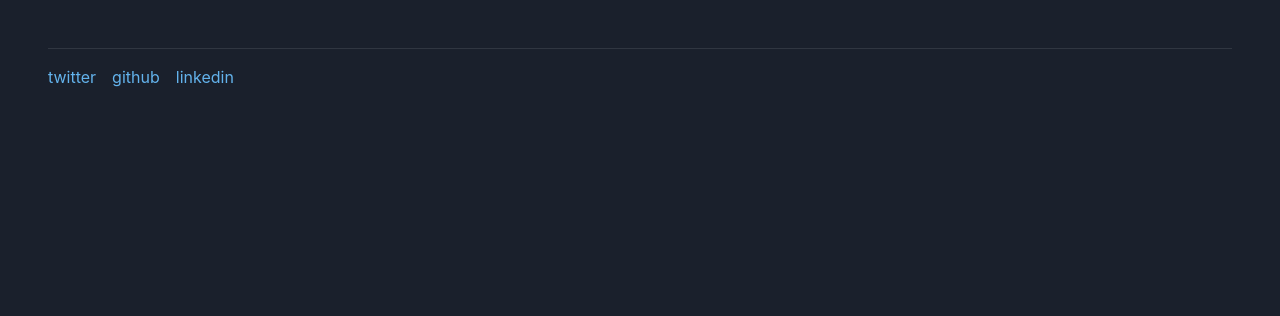
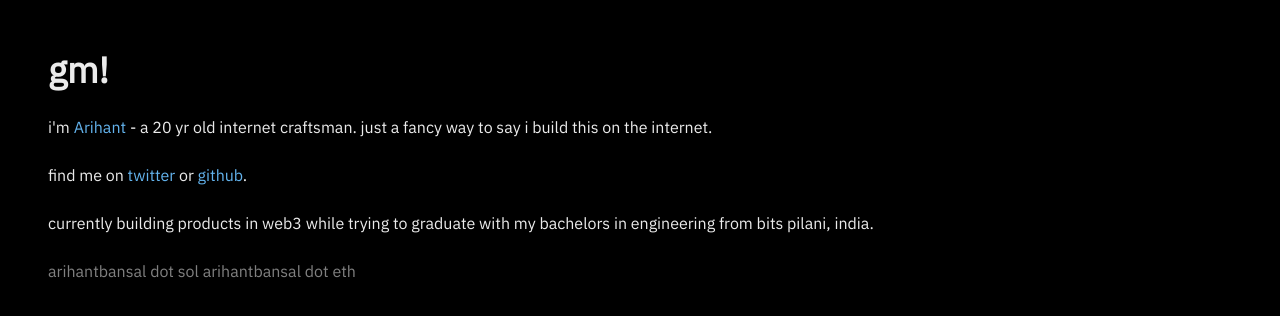
Before and after one commit to arihantbansal/portfolio, a Next.js app: page / in a window 1280 px wide. Shown: the top 316 px of the page. Built offline with nearby package versions, Linux system fonts and the light colour scheme.

Commit message:
:lipstick: update theme

```diff
--- a/pages/_app.tsx
+++ b/pages/_app.tsx
@@ -1,11 +1,12 @@
 import type { AppProps } from "next/app";
 import { ChakraProvider, Flex } from "@chakra-ui/react";
 import "../styles/globals.css";
-import "@fontsource/ibm-plex-sans";
+import "@fontsource/ibm-plex-sans/400.css";
+import theme from "../utils/theme";
 
 function MyApp({ Component, pageProps }: AppProps) {
 	return (
-		<ChakraProvider>
+		<ChakraProvider theme={theme}>
 			<Flex minH="100vh" direction="column" bgColor="000">
 				<Component {...pageProps} />
 			</Flex>
--- a/pages/index.tsx
+++ b/pages/index.tsx
@@ -11,8 +11,28 @@ const Home: NextPage = () => {
 				<title>Arihant</title>
 				<meta property="og:title" content="Arihant" key="title" />
 			</Head>
-			<Box p="12">
-				<Footer />
+			<Box p="12" bg="black" minH="100vh">
+				<Heading>gm!</Heading>
+				<br />
+				<Text>
+					i&apos;m{" "}
+					<CustomLink href="https://explorer.solana.com/address/GsuyNHX76ZGXwisQ2qSyP6nNUgx2DxNtCQXESVswzC6F">
+						Arihant
+					</CustomLink>{" "}
+					- a 20 yr old internet craftsman. just a fancy way to say i build this on the internet.{" "}
+				</Text>
+				<br />
+				<Text>
+					find me on <CustomLink href="https://twitter.com/_arihantbansal">twitter</CustomLink> or{" "}
+					<CustomLink href="https://github.com/arihantbansal">github</CustomLink>.
+				</Text>
+				<br />
+				<Text>
+					currently building products in web3 while trying to graduate with my bachelors in
+					engineering from bits pilani, india.
+				</Text>
+				<br />
+				<Text color="gray">arihantbansal dot sol arihantbansal dot eth</Text>
 			</Box>
 		</>
 	);
```
